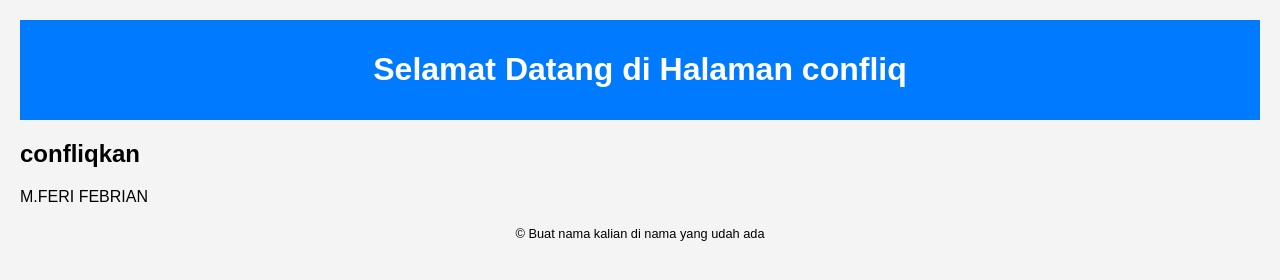
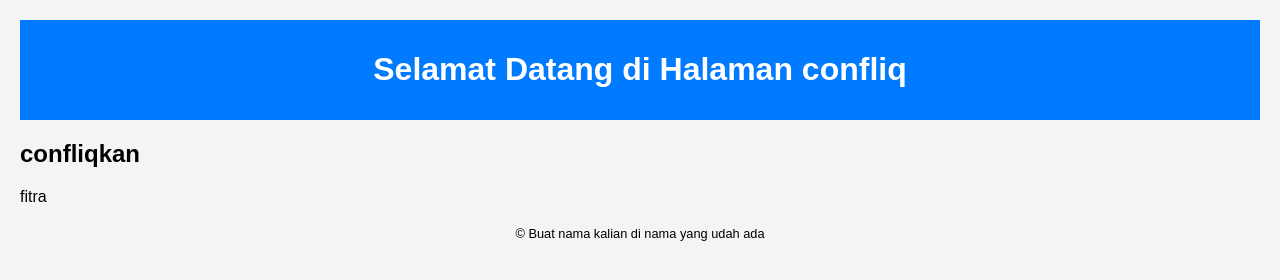
Before and after one commit to FERI-SIGMA/kelompok3, a plain HTML site: page confliq.html in a window 1280 px wide. Drawn offline with Linux system fonts and the light colour scheme.

Commit message:
confliq1

```diff
--- a/confliq.html
+++ b/confliq.html
@@ -31,7 +31,7 @@
 
     <main>
         <h2>confliqkan</h2>
-        <p>M.FERI FEBRIAN</p>
+        <p>fitra</p>
     </main>
 
     <footer>
```
